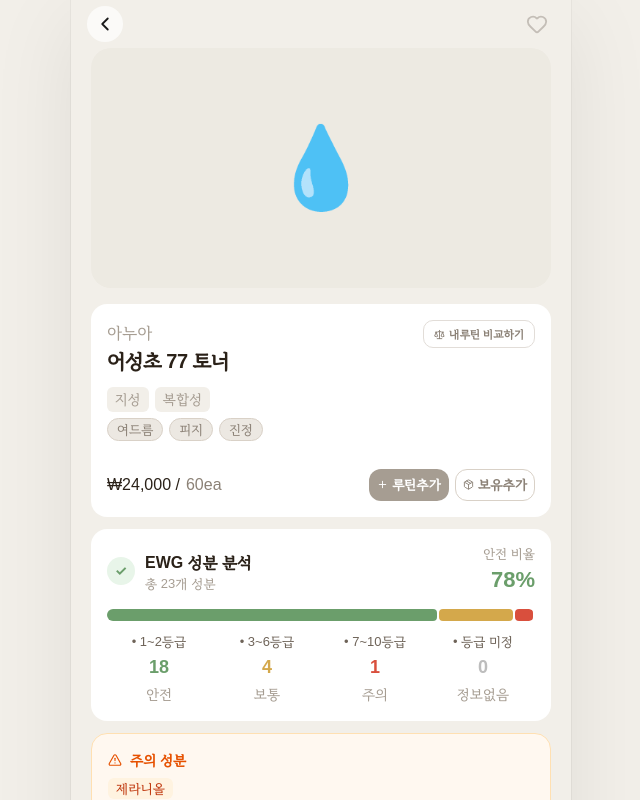
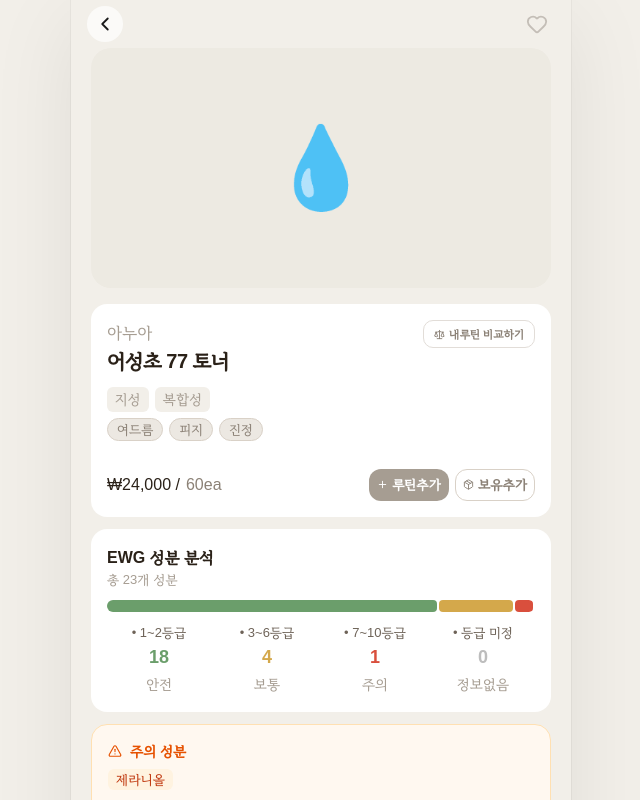
Before and after one commit to hyeonjim/Piview, a Next.js app in the folder frontend/: page /product/s1 in a window 1280 px wide. Shown: the top 800 px of the page, without its empty margins (319-959 px from the left). Built offline with nearby package versions, Linux system fonts and the light colour scheme; a web font is replaced by a local one.

Commit message:
FE-edit : 제품 상세 페이지 ui 수정

```diff
--- a/frontend/src/app/product/[id]/page.tsx
+++ b/frontend/src/app/product/[id]/page.tsx
@@ -229,8 +229,7 @@ function ProductDetailInner() {
     });
   };
 
-  const { total, safe, caution, danger, unknown, safePercent } =
-    productData.ewg;
+  const { total, safe, caution, danger, unknown } = productData.ewg;
   const allergenList = productData.ingredientsKr.filter((ingredientName) =>
     isAllergenIngredient(ingredientName),
   );
@@ -553,24 +552,11 @@ function ProductDetailInner() {
 
         {/* EWG 성분 분석 카드 */}
         <div ref={ewgSectionRef} className="mx-5 rounded-2xl bg-white p-4 mb-3">
-          <div className="flex items-center justify-between mb-3">
-            <div className="flex items-center gap-2.5">
-              <div className="size-7 rounded-full flex items-center justify-center bg-ewg-safe-bg">
-                <span className="text-ewg-safe text-sm font-bold">✓</span>
-              </div>
-              <div>
-                <p className="text-[16px] font-bold text-text-primary">
-                  EWG 성분 분석
-                </p>
-                <p className="text-xs text-text-muted">총 {total}개 성분</p>
-              </div>
-            </div>
-            <div className="text-right">
-              <p className="text-xs text-text-muted">안전 비율</p>
-              <p className="text-[22px] font-extrabold text-ewg-safe">
-                {safePercent}%
-              </p>
-            </div>
+          <div className="mb-3">
+            <p className="text-[16px] font-bold text-text-primary">
+              EWG 성분 분석
+            </p>
+            <p className="text-xs text-text-muted">총 {total}개 성분</p>
           </div>
 
           {/* EWG 비율 바 — flex 값은 동적이라 style 유지 */}
```
